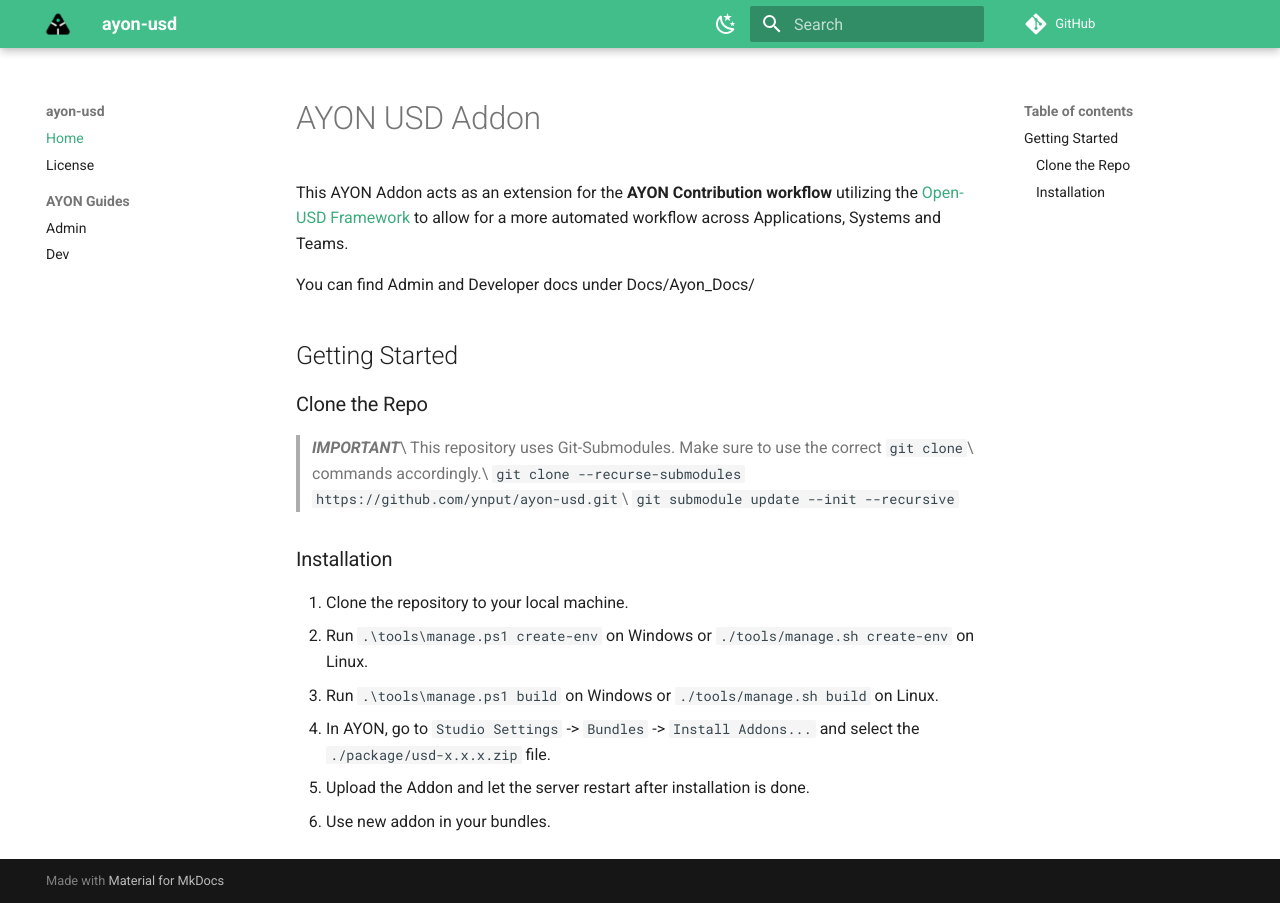
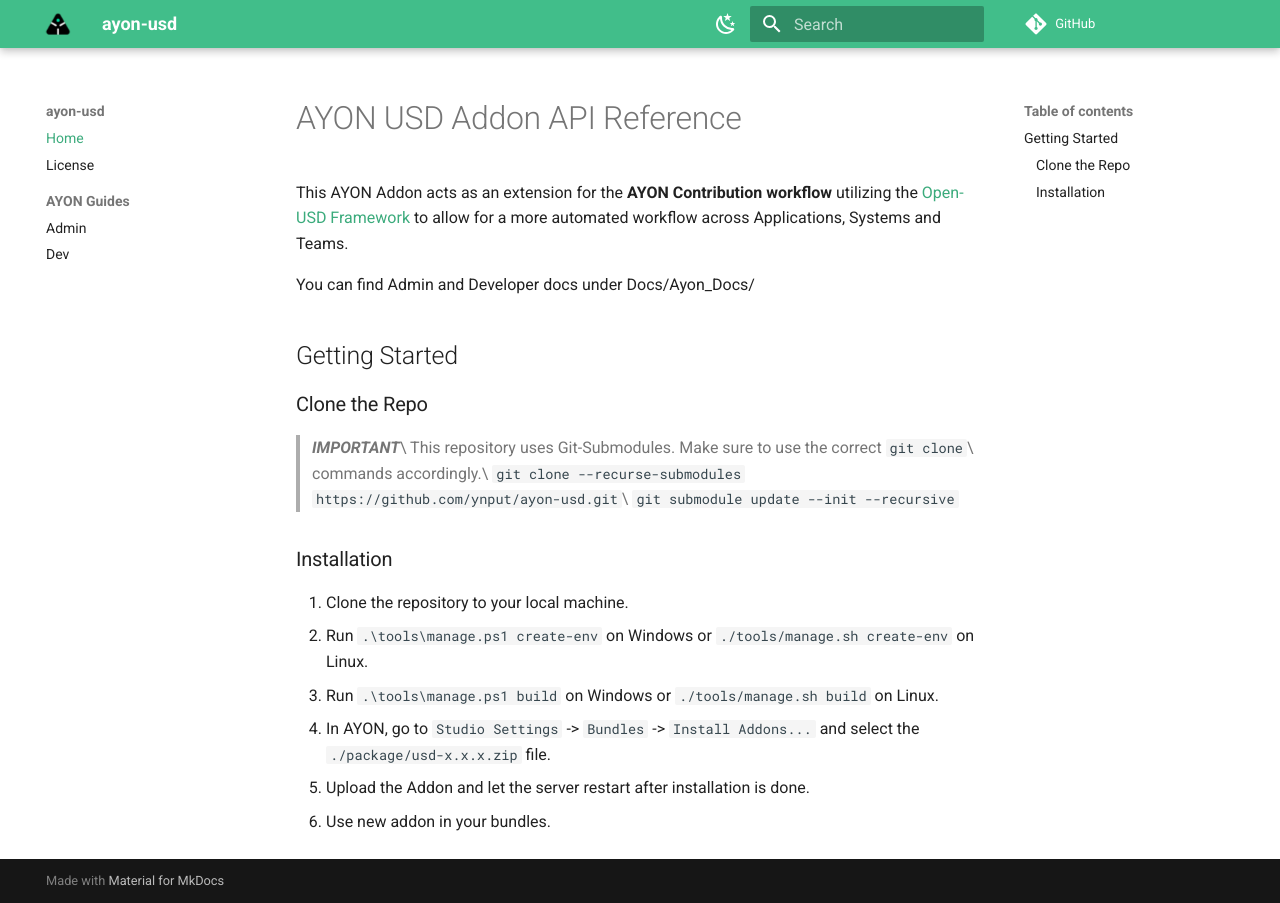
Before and after one commit to ynput/ayon-usd, an MkDocs documentation site: the page built from docs/index.md, in a window 1280 px wide. Built offline with MkDocs 1.6.1 and Material for MkDocs 9.7.7, drawn with Linux system fonts in a browser that asks for light colours; comment, search, counter and statistics services are not loaded; the version menu is left out.

Commit message:
MK Docs: Refactor the title

```diff
--- a/docs/index.md
+++ b/docs/index.md
@@ -1 +1,3 @@
---8<-- "README.md"
+# AYON USD Addon API Reference
+
+--8<-- "README.md:3"
```
